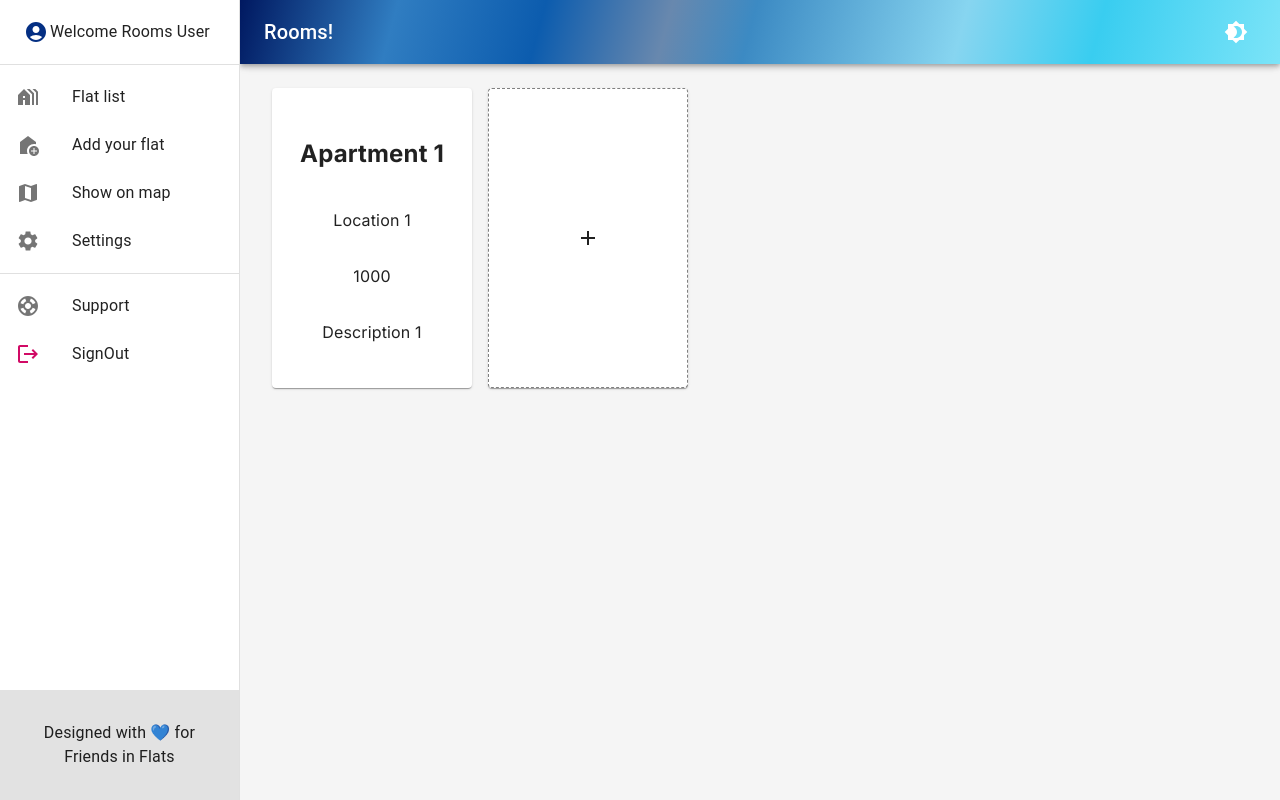
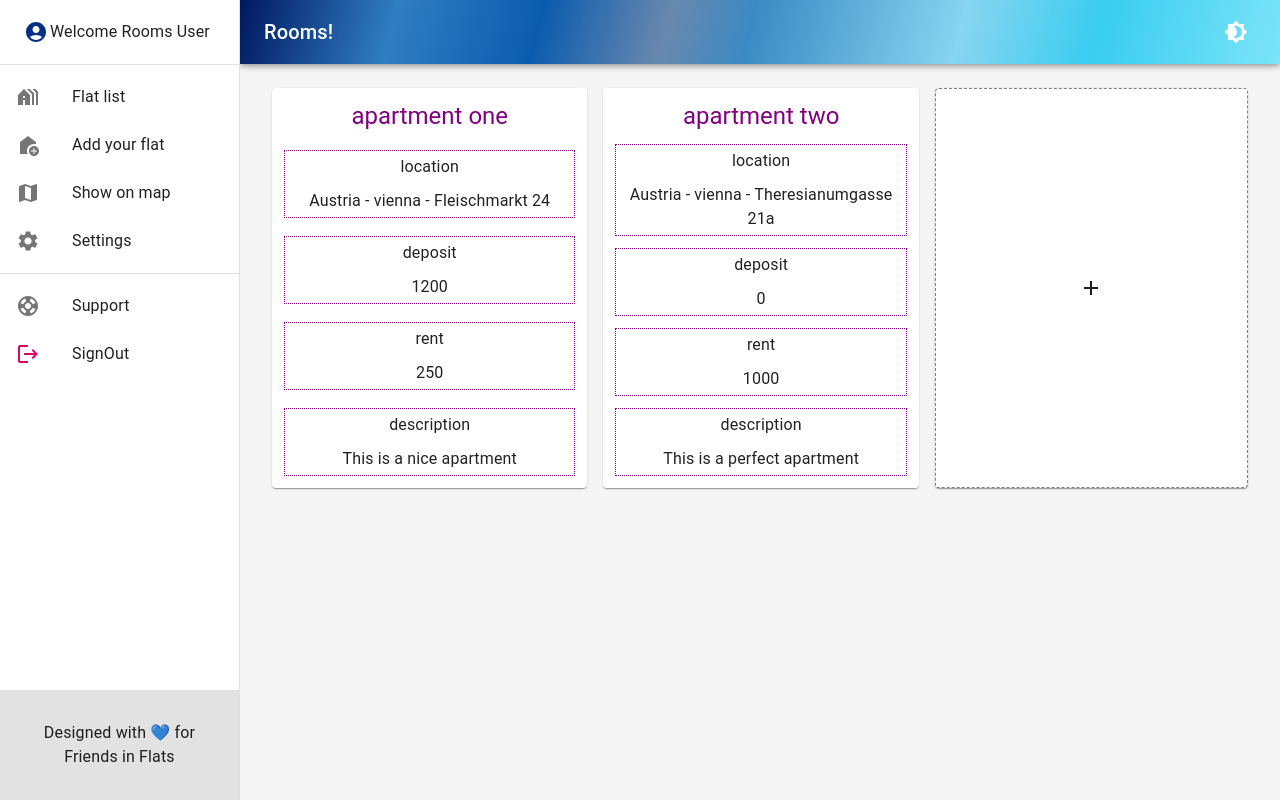
Before and after one commit to mersad998/rooms, a Next.js app: page /apartments in a window 1280 px wide. Built offline with nearby package versions, Linux system fonts and the light colour scheme; grey boxes are pictures that could not be loaded.

Commit message:
refactor: change scheme and types

```diff
--- /dev/null
+++ b/src/app/apartments/apartmentTypes.ts
@@ -0,0 +1,15 @@
+import { RoomInformation } from '../apartmentDetails/[id]/apartmentDetailsTypes';
+
+export interface ApartmentInformation {
+  id: number;
+  name: string;
+  createdAt: number;
+  location: string;
+  description: string;
+  deposit: number;
+  rent: number;
+  roomNumber: number;
+  rate: number;
+  size: number;
+  rooms?: RoomInformation[];
+}
--- a/src/app/apartments/page.tsx
+++ b/src/app/apartments/page.tsx
@@ -1,17 +1,13 @@
 'use client';
 import { FC, useState } from 'react';
 import AddIcon from '@mui/icons-material/Add';
-import { Box, Paper } from '@mui/material';
-
-export interface Apartment {
-  name: string;
-  location: string;
-  price: number;
-  description: string;
-}
+import { Box, Paper, Typography } from '@mui/material';
+import { useRouter } from 'next/navigation';
 
 import makeStyles from '@mui/styles/makeStyles';
 import AddApartmentForm from './addApartmentForm';
+import { ApartmentInformation } from './apartmentTypes';
+import { mockApartments } from '../mockData';
 
 export const useStyles = makeStyles(() => ({
   cardContainer: {
@@ -25,16 +21,14 @@ export const useStyles = makeStyles(() => ({
 
 const Apartments: FC = () => {
   const [isFormOpen, setIsFormOpen] = useState(false);
-  const [myApartments, setMyApartments] = useState<Apartment[]>([
-    {
-      name: 'Apartment 1',
-      location: 'Location 1',
-      price: 1000,
-      description: 'Description 1',
-    },
-  ]);
+  const [apartments, setApartments] = useState<ApartmentInformation[]>(mockApartments);
 
+  const router = useRouter();
   const classes = useStyles();
+
+  const goToDetails = (apartmentId: number): void => {
+    router.push(`apartmentDetails/${apartmentId}`);
+  };
 
   return (
     <div style={{ display: 'flex' }}>
@@ -46,7 +40,7 @@ const Apartments: FC = () => {
         />
       )}
 
-      {myApartments.map((apartment, index) => {
+      {apartments.map((apartment, index) => {
         return (
           <Box
             component={Paper}
@@ -55,17 +49,34 @@ const Apartments: FC = () => {
             style={{
               display: 'flex',
               flexDirection: 'column',
-              justifyContent: 'center',
+              justifyContent: 'space-between',
               alignItems: 'center',
-              width: 200,
-              height: 300,
+              width: 350,
+              height: 400,
               marginInline: 8,
+              padding: 12,
             }}
+            onClick={() => goToDetails(apartment.id)}
           >
-            <h2>{apartment.name}</h2>
-            <p>{apartment.location}</p>
-            <p>{apartment.price}</p>
-            <p>{apartment.description}</p>
+            <Typography variant="h5" color={'purple'}>
+              {apartment.name}
+            </Typography>
+            <div style={{ width: '100%', border: '0.5px dotted purple', paddingTop: 4, paddingBottom: 4 }}>
+              <Typography style={{ textAlign: 'center' }}>location</Typography>
+              <Typography style={{ textAlign: 'center', width: '100%', marginTop: 10 }}>{apartment.location}</Typography>
+            </div>
+            <div style={{ width: '100%', border: '0.5px dotted purple', paddingTop: 4, paddingBottom: 4 }}>
+              <Typography style={{ textAlign: 'center' }}>deposit</Typography>
+              <Typography style={{ textAlign: 'center', width: '100%', marginTop: 10 }}>{apartment.deposit}</Typography>
+            </div>
+            <div style={{ width: '100%', border: '0.5px dotted purple', paddingTop: 4, paddingBottom: 4 }}>
+              <Typography style={{ textAlign: 'center' }}>rent</Typography>
+              <Typography style={{ textAlign: 'center', width: '100%', marginTop: 10 }}>{apartment.rent}</Typography>
+            </div>
+            <div style={{ width: '100%', border: '0.5px dotted purple', paddingTop: 4, paddingBottom: 4 }}>
+              <Typography style={{ textAlign: 'center' }}>description</Typography>
+              <Typography style={{ textAlign: 'center', width: '100%', marginTop: 10 }}>{apartment.description}</Typography>
+            </div>
           </Box>
         );
       })}
@@ -78,8 +89,8 @@ const Apartments: FC = () => {
           display: 'flex',
           justifyContent: 'center',
           alignItems: 'center',
-          width: 200,
-          height: 300,
+          width: 350,
+          height: 400,
           marginInline: 8,
         }}
         onClick={() => setIsFormOpen(true)}
--- a/src/app/constants.ts
+++ b/src/app/constants.ts
@@ -1 +1,2 @@
 export const APP_NAME = 'Rooms!';
+export const BASE_URL = 'https://myUrl';
--- /dev/null
+++ b/src/app/mockData.ts
@@ -0,0 +1,59 @@
+import { ApartmentInformation } from './apartments/apartmentTypes';
+
+export const mockApartments: ApartmentInformation[] = [
+  {
+    id: 1,
+    name: 'apartment one',
+    createdAt: 1721381563441,
+    deposit: 1200,
+    rent: 250,
+    description: 'This is a nice apartment',
+    location: 'Austria - vienna - Fleischmarkt 24 ',
+    rate: 4,
+    roomNumber: 2,
+    size: 65,
+    rooms: [
+      {
+        id: 1,
+        apartmentId: 1,
+        createdAt: 1721381563441,
+        equipment: 'master/bed/air conditioner/tv',
+        name: 'bedroom',
+        imageUrl: 'https://www.friends-in-flats.com/assets/img/bg-building-1.jpg',
+        size: 12,
+      },
+      {
+        id: 1,
+        apartmentId: 1,
+        createdAt: 1721381563441,
+        equipment: 'desk/chair',
+        name: 'working room',
+        imageUrl: 'https://www.friends-in-flats.com/assets/img/bg-building-1.jpg',
+        size: 12,
+      },
+    ],
+  },
+  {
+    id: 2,
+    name: 'apartment two',
+    createdAt: 1721381593441,
+    deposit: 0,
+    rent: 1000,
+    description: 'This is a perfect apartment',
+    location: 'Austria - vienna - Theresianumgasse 21a',
+    rate: 3,
+    roomNumber: 1,
+    size: 50,
+    rooms: [
+      {
+        id: 1,
+        apartmentId: 1,
+        createdAt: 1721381593441,
+        equipment: 'master/bed/air conditioner/tv/desk/chair',
+        name: 'versatile room',
+        imageUrl: 'https://www.friends-in-flats.com/assets/img/bg-building-1.jpg',
+        size: 18,
+      },
+    ],
+  },
+];
```
